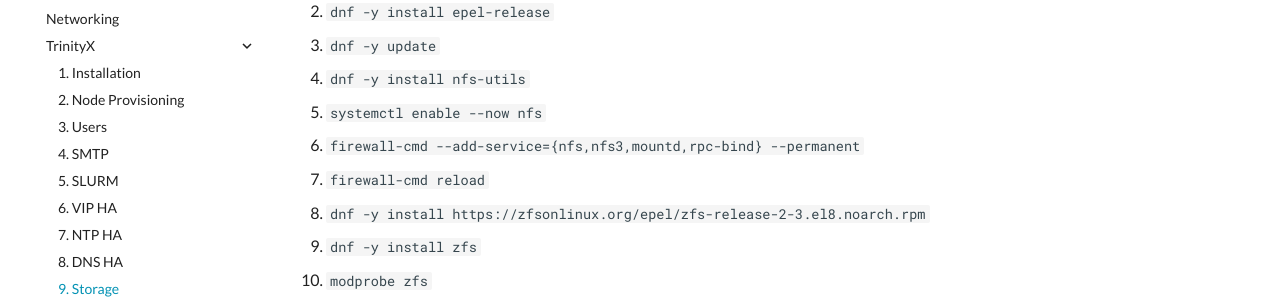
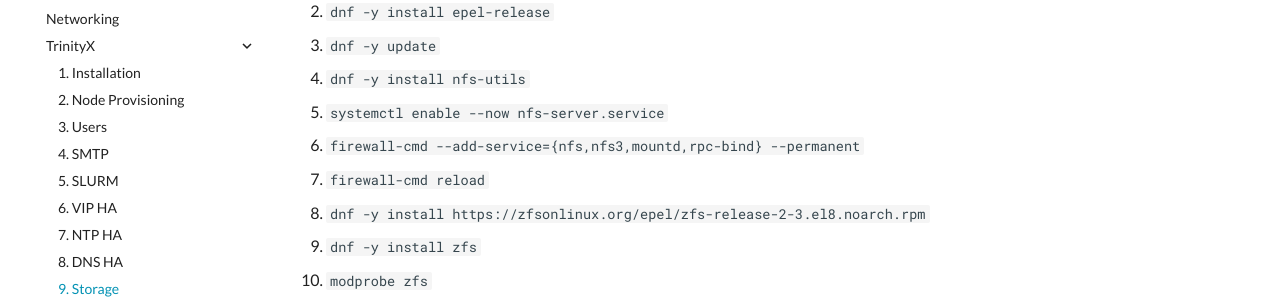
Before and after one commit to gferhpc/supercomputing.tue.nl, an MkDocs documentation site: the page built from pages/documentation/administration/trinityx/storage.md, in a window 1280 px wide and 900 px high, scrolled down 779 px. Shown: the part 452-751 px from the top of the window. Built offline with MkDocs 1.6.1 and Material for MkDocs 9.7.7, drawn with Linux system fonts in a browser that asks for light colours.

Commit message:
Update storage.md

```diff
--- a/pages/documentation/administration/trinityx/storage.md
+++ b/pages/documentation/administration/trinityx/storage.md
@@ -51,7 +51,7 @@ mkdir -p /sw /trinity/ohpc /trinity/shared /home/tue /home/arch001 /home/bme001
 1. `dnf -y install epel-release`
 1. `dnf -y update`
 1. `dnf -y install nfs-utils`
-1. `systemctl enable --now nfs`
+1. `systemctl enable --now nfs-server.service`
 1. `firewall-cmd --add-service={nfs,nfs3,mountd,rpc-bind} --permanent`
 1. `firewall-cmd reload`
 1. `dnf -y install https://zfsonlinux.org/epel/zfs-release-2-3.el8.noarch.rpm`
```
